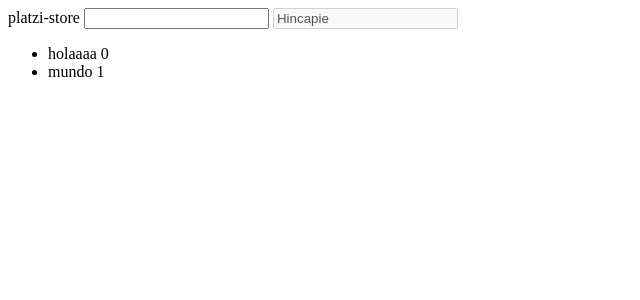
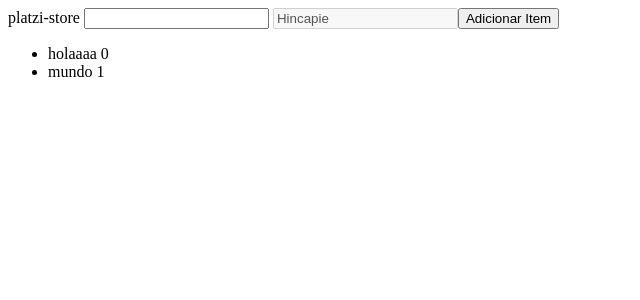
Before and after one commit to PedroHincapie/platzi-store, an Angular app: page / in a window 1280 px wide. Shown: the top 300 px of the page, without its empty margins (0-640 px from the left). Built offline with nearby package versions, Linux system fonts and the light colour scheme.

Commit message:
Metodo para agregar item a una lista

```diff
--- a/src/app/app.component.html
+++ b/src/app/app.component.html
@@ -8,6 +8,8 @@
   Esto es un div
 </div>
 
+<button (click)="addItem()">Adicionar Item</button>
+
 <ul>
   <li *ngFor="let item of items; index as p" >
     {{item}} {{p}}
--- a/src/app/app.component.ts
+++ b/src/app/app.component.ts
@@ -10,4 +10,8 @@ export class AppComponent {
   nombre: string;
   apellido = 'Hincapie';
   items = ['holaaaa', 'mundo'];
+
+  addItem() {
+    this.items.push('nuevo elemenyto');
+  }
 }
```
